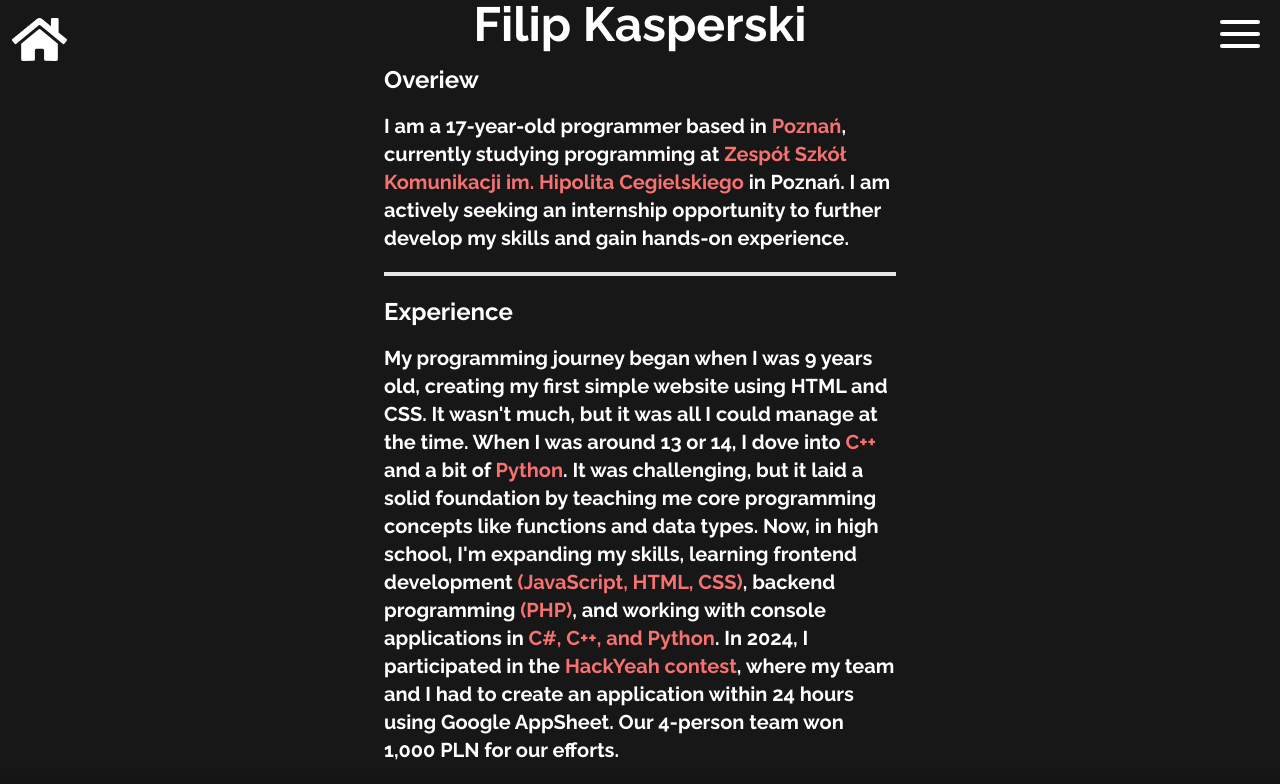
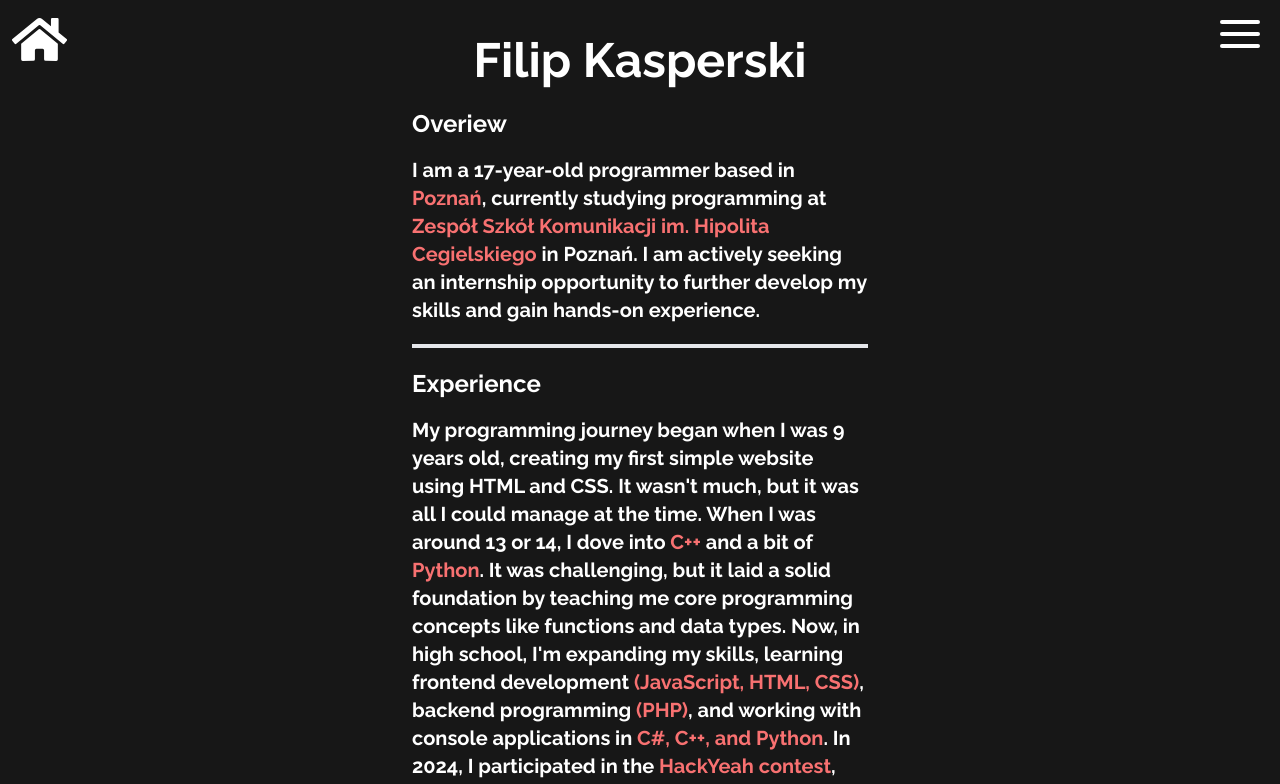
Before and after one commit to pilif139/portfolio, a Next.js app: page /about in a window 1280 px wide. Shown: the top 784 px of the page. Built offline with nearby package versions, Linux system fonts and the light colour scheme.

Commit message:
about me changes

```diff
--- a/src/app/about/page.tsx
+++ b/src/app/about/page.tsx
@@ -10,8 +10,8 @@ export default function About(){
           <h1 className="text-6xl">About Me</h1>
         </FadeOutOverlay>
 
-        <Animated animation={fadeIn} className="flex flex-col items-center gap-4 m-auto text-xl w-[40vw]">
-          <h1 className="text-5xl">Filip Kasperski</h1>
+        <Animated animation={fadeIn} className="flex flex-col items-center gap-4 m-auto text-xl md:w-[40vw] w-full p-7 md:mt-0 mt-24">
+          <h1 className="text-5xl my-2">Filip Kasperski</h1>
           <p className="text-2xl font-bold w-full">Overiew</p>
           <p className="text-xl w-full">I am a 17-year-old programmer based in <span
               className="text-red-400">Poznań</span>,
```
